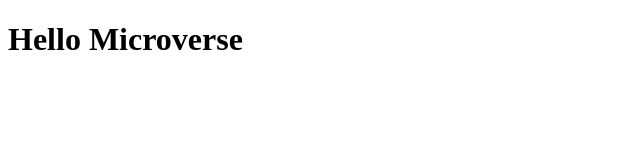
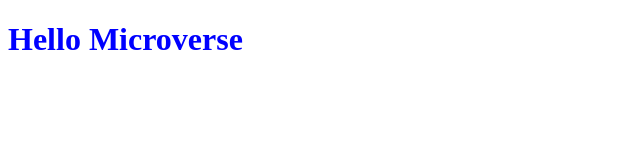
Before and after one commit to chibunduonyeje1/hello, a website: page index.html in a window 1280 px wide. Shown: the whole page, without its empty margins (0-640 px from the left). Drawn offline with Linux system fonts and the light colour scheme.

Commit message:
Adjust the class name of H1 in CSS

```diff
--- a/style.css
+++ b/style.css
@@ -1,3 +1,3 @@
-.titled {
+.title {
   color: blue;
 }
```
